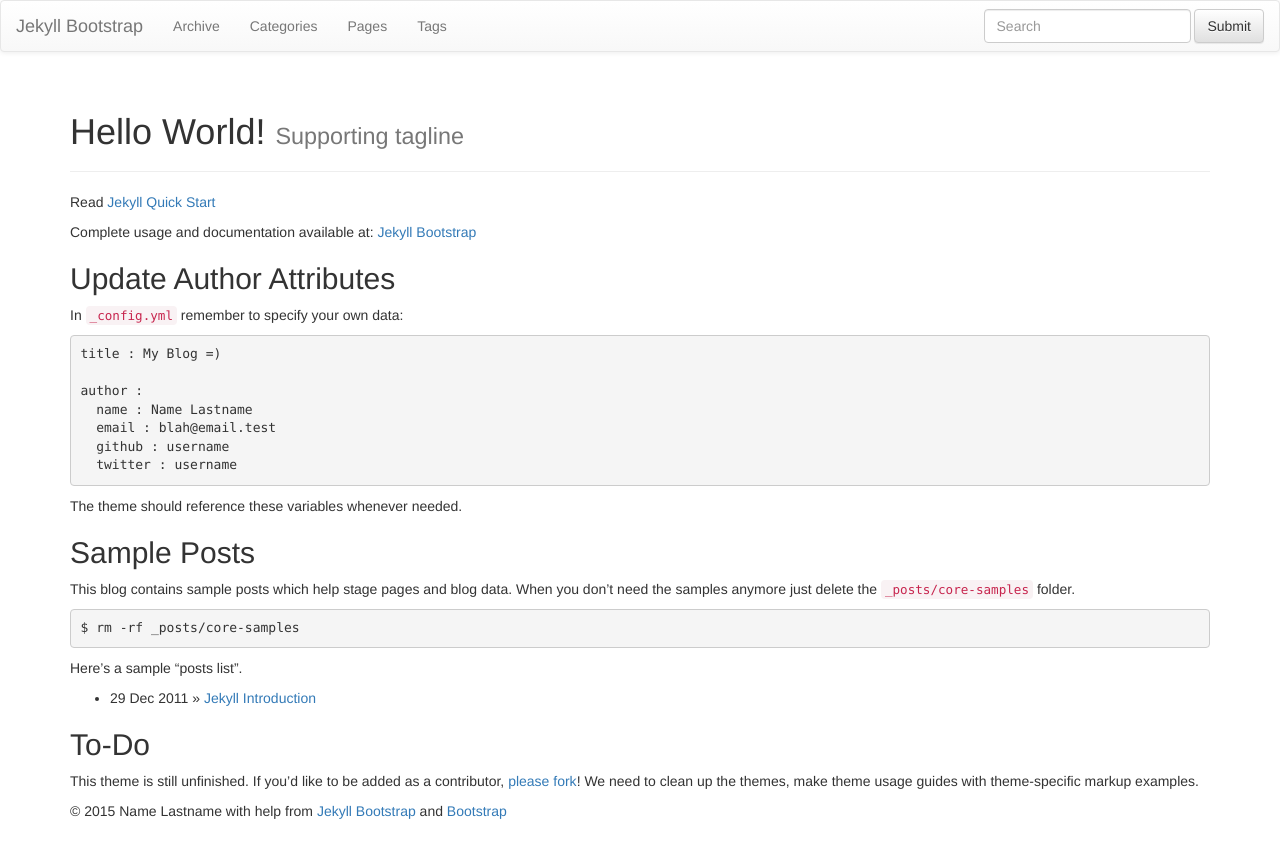
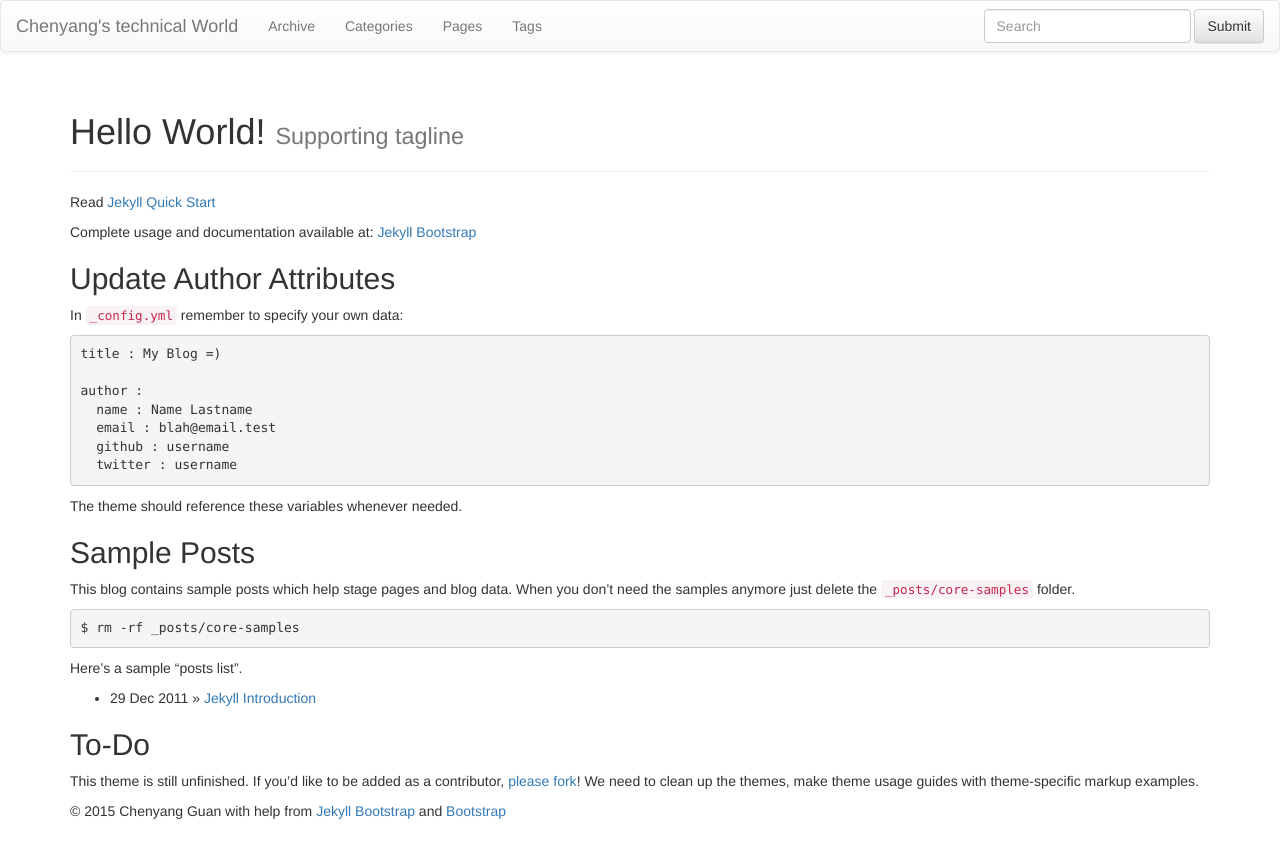
Before and after one commit to ChenyangGuan/ChenyangGuan.github.io, a Jekyll site: the page built from index.md, in a window 1280 px wide. Shown: the top 858 px of the page. Built offline with Jekyll 4.4.1, drawn with Linux system fonts in a browser that asks for light colours; nearby versions of some CDN libraries; library files that are not in the unit come from our copies.

Commit message:
ChangeToMyProfile

```diff
--- a/_config.yml
+++ b/_config.yml
@@ -8,14 +8,14 @@
 # Themes are encouraged to use these universal variables
 # so be sure to set them if your theme uses them.
 #
-title : Jekyll Bootstrap
-tagline: Site Tagline
+title : Chenyang's technical World
+tagline: Computer Science knowledge poll
 author :
-  name : Name Lastname
-  email : blah@email.test
-  github : username
-  twitter : username
-  feedburner : feedname
+  name : Chenyang Guan
+  email : sanjifly418@gmail.com
+  github : https://github.com/ChenyangGuan/
+  twitter : #
+
 
 # The production_url is only used when full-domain names are needed
 # such as sitemap.txt
@@ -25,7 +25,7 @@
 # Else if you are pushing to username.github.io, replace with your username.
 # Finally if you are pushing to a GitHub project page, include the project name at the end.
 #
-production_url : http://username.github.io
+production_url : http://ChenyangGuan.github.io
 
 # All Jekyll-Bootstrap specific configurations are namespaced into this hash
 #
@@ -104,7 +104,7 @@
     gauges :
         site_id : 'SITE ID'
     google :
-        tracking_id : 'UA-123-12'
+        tracking_id : 'UA-66141332-1'
     getclicky :
       site_id :
     mixpanel :
```
